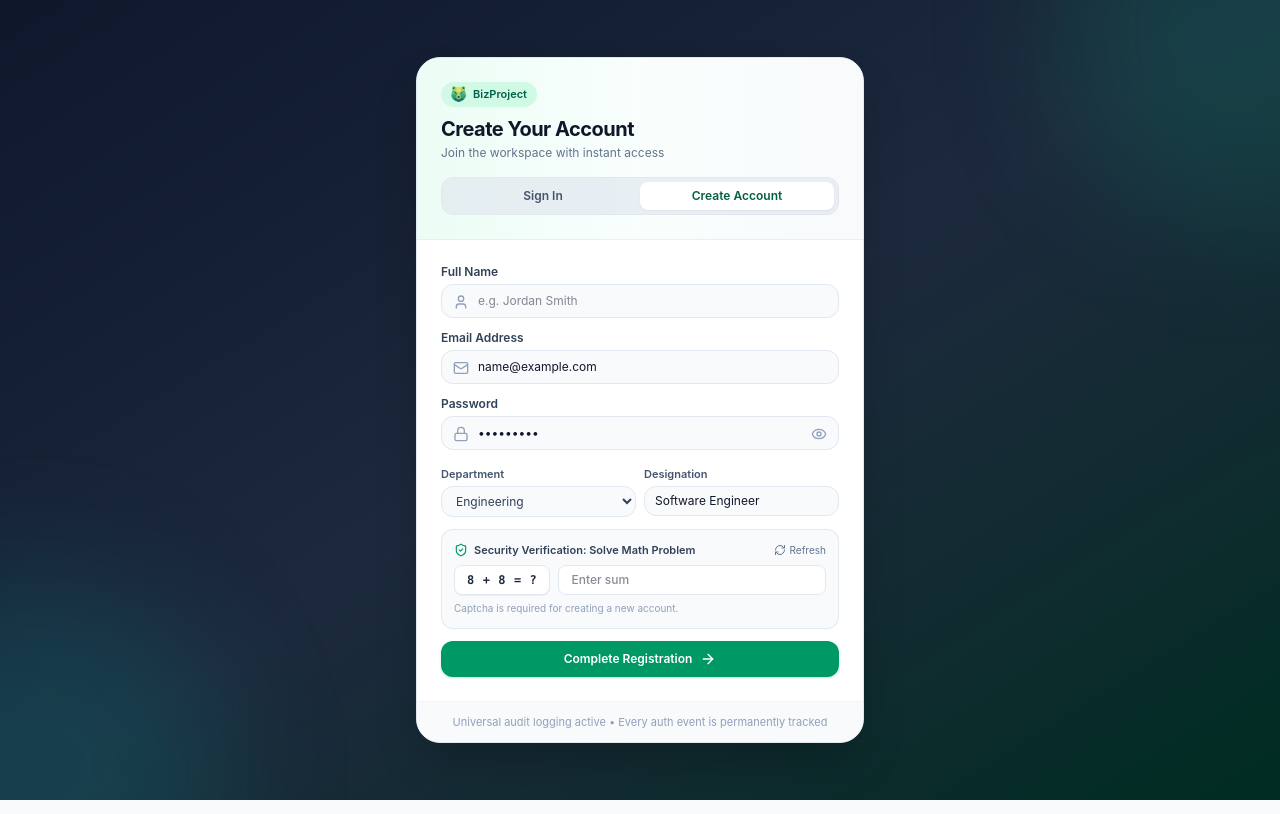
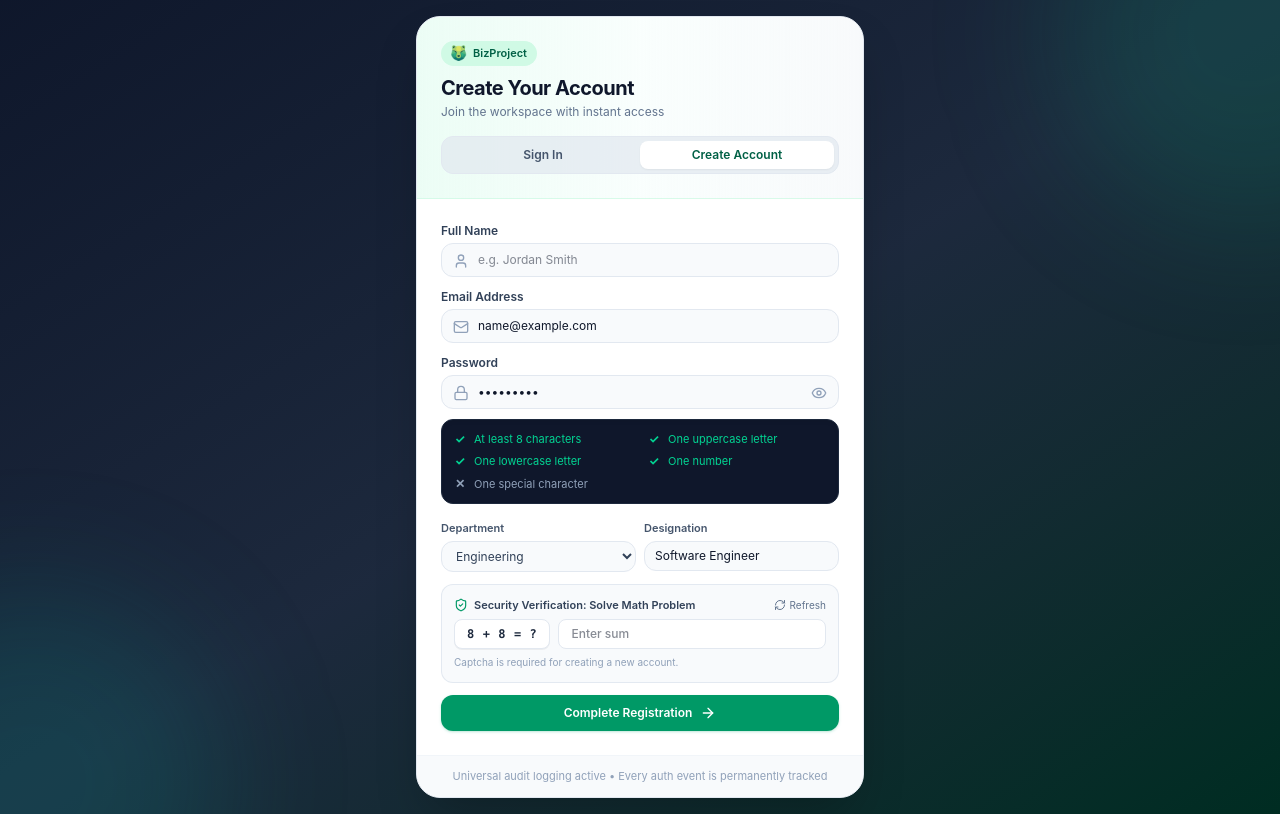
Before and after one commit to parvez301901/bizproject, a React (Vite) app in the folder client/: page / in a window 1280 px wide. Both pictures are taken after typing "name@example.com", "Sample123", "5" into the empty fields and a click on the button "Create Account". Built offline with nearby package versions, Linux system fonts and the light colour scheme; no server answers.

Commit message:
Auto-deploy update

```diff
--- a/client/src/components/AuthModal.jsx
+++ b/client/src/components/AuthModal.jsx
@@ -87,6 +87,16 @@ export default function AuthModal({ onClose, onAuthSuccess, isRequired = false,
     return localStorage.getItem('biz_has_logged_in') === 'true';
   });
 
+  // Password security validation rules
+  const passwordRules = {
+    length: password.length >= 8,
+    lower: /[a-z]/.test(password),
+    special: /[^A-Za-z0-9]/.test(password),
+    upper: /[A-Z]/.test(password),
+    number: /[0-9]/.test(password),
+  };
+  const isPasswordValid = Object.values(passwordRules).every(Boolean);
+
   const generateCaptcha = () => {
     const n1 = Math.floor(Math.random() * 8) + 2;
     const n2 = Math.floor(Math.random() * 8) + 1;
@@ -114,8 +124,8 @@ export default function AuthModal({ onClose, onAuthSuccess, isRequired = false,
       }
     }
 
-    if (mode === 'register' && password.length < 6) {
-      setError('Password must be at least 6 characters long');
+    if (mode === 'register' && !isPasswordValid) {
+      setError('Password must meet all security requirements shown below.');
       return;
     }
 
@@ -394,7 +404,7 @@ export default function AuthModal({ onClose, onAuthSuccess, isRequired = false,
                     required
                     value={password}
                     onChange={(e) => setPassword(e.target.value)}
-                    placeholder={mode === 'register' ? 'Minimum 6 characters' : '••••••••'}
+                    placeholder={mode === 'register' ? 'At least 8 characters' : '••••••••'}
                     className="w-full pl-9 pr-10 py-2 text-xs bg-slate-50 border border-slate-200 rounded-xl focus:outline-none focus:border-emerald-500 focus:bg-white"
                   />
                   <button
@@ -406,6 +416,37 @@ export default function AuthModal({ onClose, onAuthSuccess, isRequired = false,
                     {showPassword ? <EyeOff className="w-4 h-4" /> : <Eye className="w-4 h-4" />}
                   </button>
                 </div>
+
+                {mode === 'register' && (
+                  <div className="mt-2.5 p-3 bg-slate-900 border border-slate-800 rounded-xl text-xs select-none shadow-inner">
+                    <div className="grid grid-cols-2 gap-x-4 gap-y-2">
+                      <div className="space-y-2">
+                        <div className={`flex items-center gap-2 transition-colors ${passwordRules.length ? 'text-emerald-400' : 'text-slate-400'}`}>
+                          <span className="font-bold text-xs leading-none w-3 text-center">{passwordRules.length ? '✓' : '✕'}</span>
+                          <span className="text-[11px]">At least 8 characters</span>
+                        </div>
+                        <div className={`flex items-center gap-2 transition-colors ${passwordRules.lower ? 'text-emerald-400' : 'text-slate-400'}`}>
+                          <span className="font-bold text-xs leading-none w-3 text-center">{passwordRules.lower ? '✓' : '✕'}</span>
+                          <span className="text-[11px]">One lowercase letter</span>
+                        </div>
+                        <div className={`flex items-center gap-2 transition-colors ${passwordRules.special ? 'text-emerald-400' : 'text-slate-400'}`}>
+                          <span className="font-bold text-xs leading-none w-3 text-center">{passwordRules.special ? '✓' : '✕'}</span>
+                          <span className="text-[11px]">One special character</span>
+                        </div>
+                      </div>
+                      <div className="space-y-2">
+                        <div className={`flex items-center gap-2 transition-colors ${passwordRules.upper ? 'text-emerald-400' : 'text-slate-400'}`}>
+                          <span className="font-bold text-xs leading-none w-3 text-center">{passwordRules.upper ? '✓' : '✕'}</span>
+                          <span className="text-[11px]">One uppercase letter</span>
+                        </div>
+                        <div className={`flex items-center gap-2 transition-colors ${passwordRules.number ? 'text-emerald-400' : 'text-slate-400'}`}>
+                          <span className="font-bold text-xs leading-none w-3 text-center">{passwordRules.number ? '✓' : '✕'}</span>
+                          <span className="text-[11px]">One number</span>
+                        </div>
+                      </div>
+                    </div>
+                  </div>
+                )}
               </div>
             )}
 
```
Also changed, not shown: 1 other file (tests, documents, lock files or other folders).
